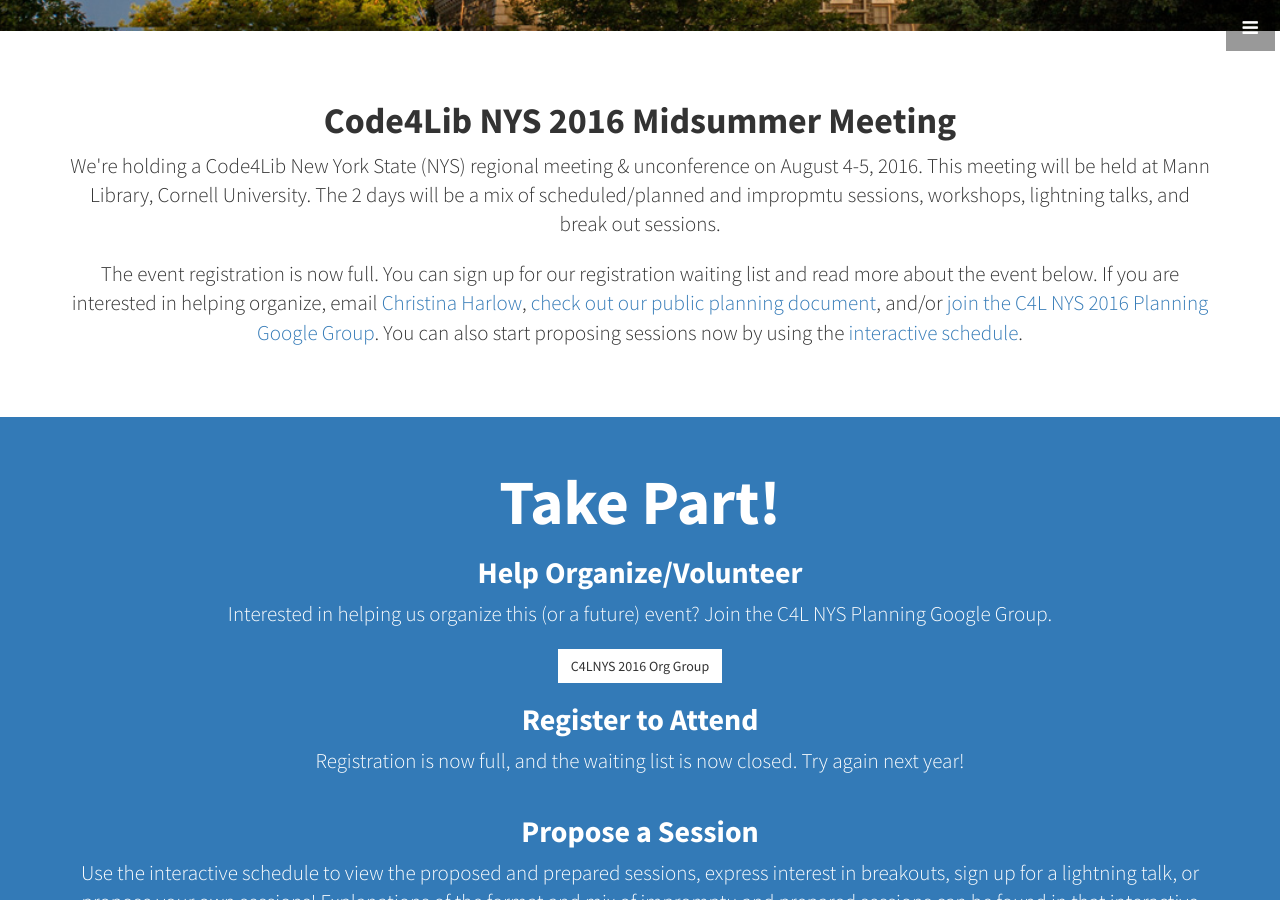
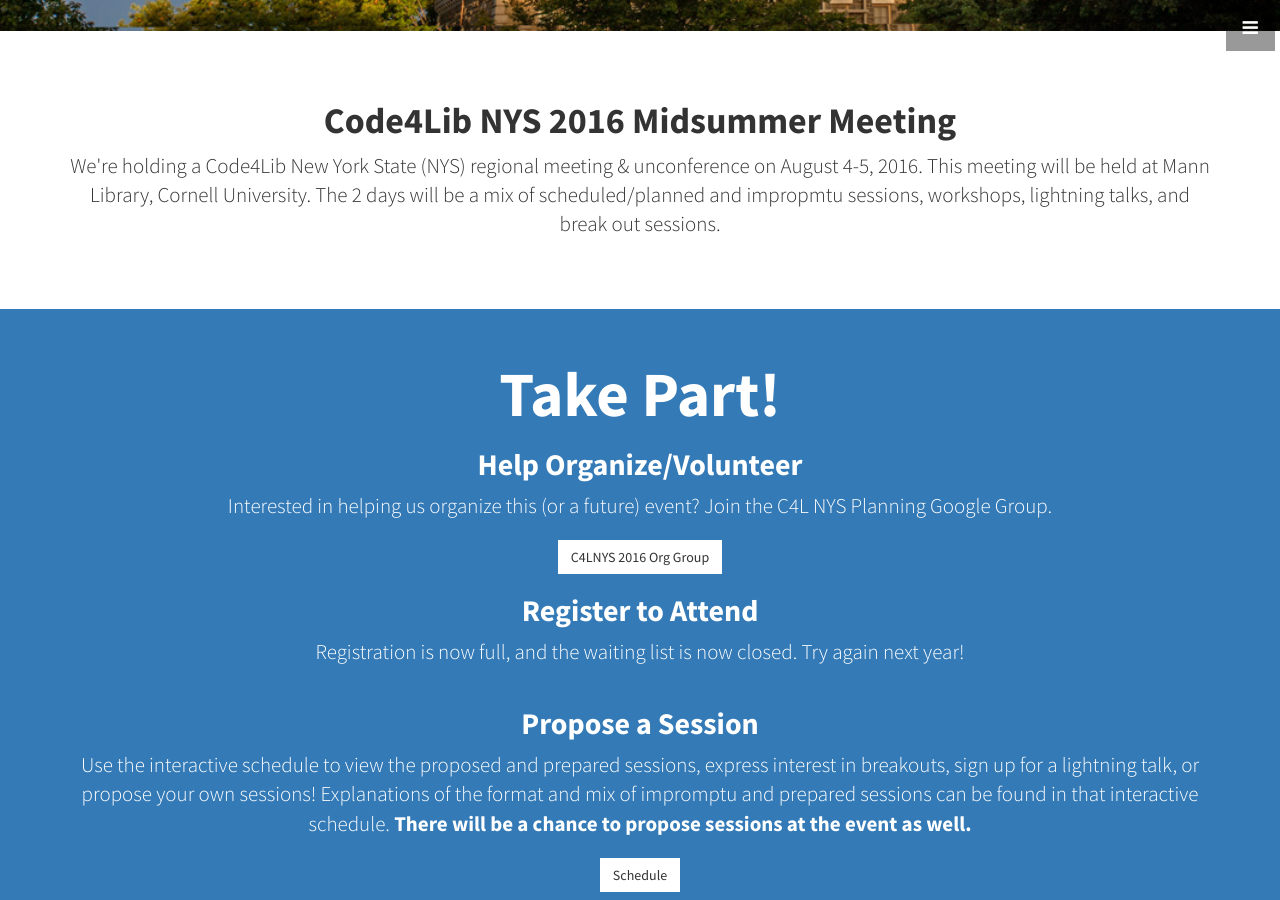
Before and after one commit to code4libNYS/2016, a Jekyll site: the page built from index.html, in a window 1280 px wide and 900 px high, scrolled down 869 px. Built offline with Jekyll 4.4.1, drawn with Linux system fonts in a browser that asks for light colours.

Commit message:
update about for closed reg/waitlist/etc.

```diff
--- a/_includes/about.html
+++ b/_includes/about.html
@@ -4,7 +4,6 @@
       <div class="col-lg-12 text-center">
         <h1><strong>Code4Lib NYS 2016 Midsummer Meeting</strong></h1>
         <p class="lead">We're holding a Code4Lib New York State (NYS) regional meeting &amp; unconference on August 4-5, 2016. This meeting will be held at Mann Library, Cornell University. The 2 days will be a mix of scheduled/planned and impropmtu sessions, workshops, lightning talks, and break out sessions.</p>
-        <p class="lead">The event registration is now full. You can sign up for our registration waiting list and read more about the event below. If you are interested in helping organize, email <a href="mailto:cmh329@cornell.edu">Christina Harlow</a>, <a href="http://bit.ly/c4lNYS16">check out our public planning document</a>, and/or <a href="https://groups.google.com/forum/#!forum/c4lnys-planning">join the C4L NYS 2016 Planning Google Group</a>. You can also start proposing sessions now by using the <a href="#sched">interactive schedule</a>.</p>
       </div>
     </div>
     <!-- /.row -->
```
